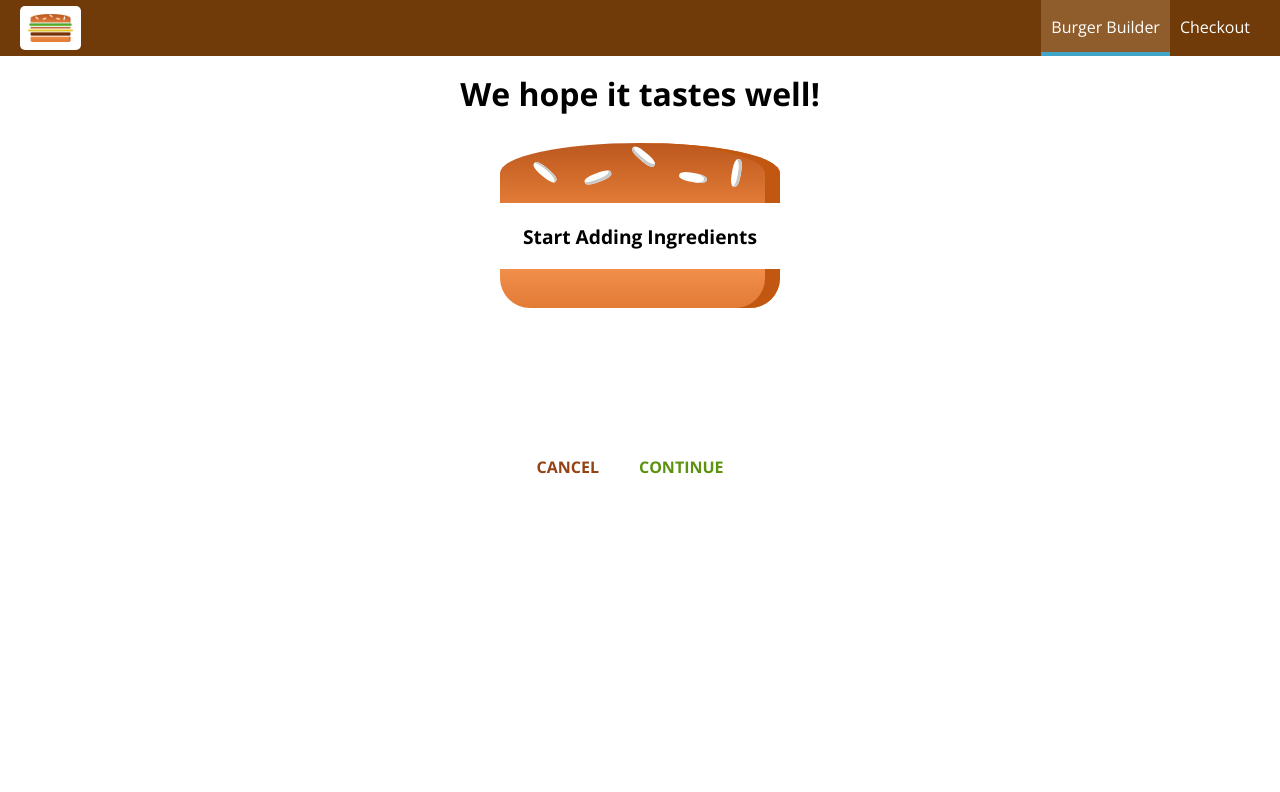
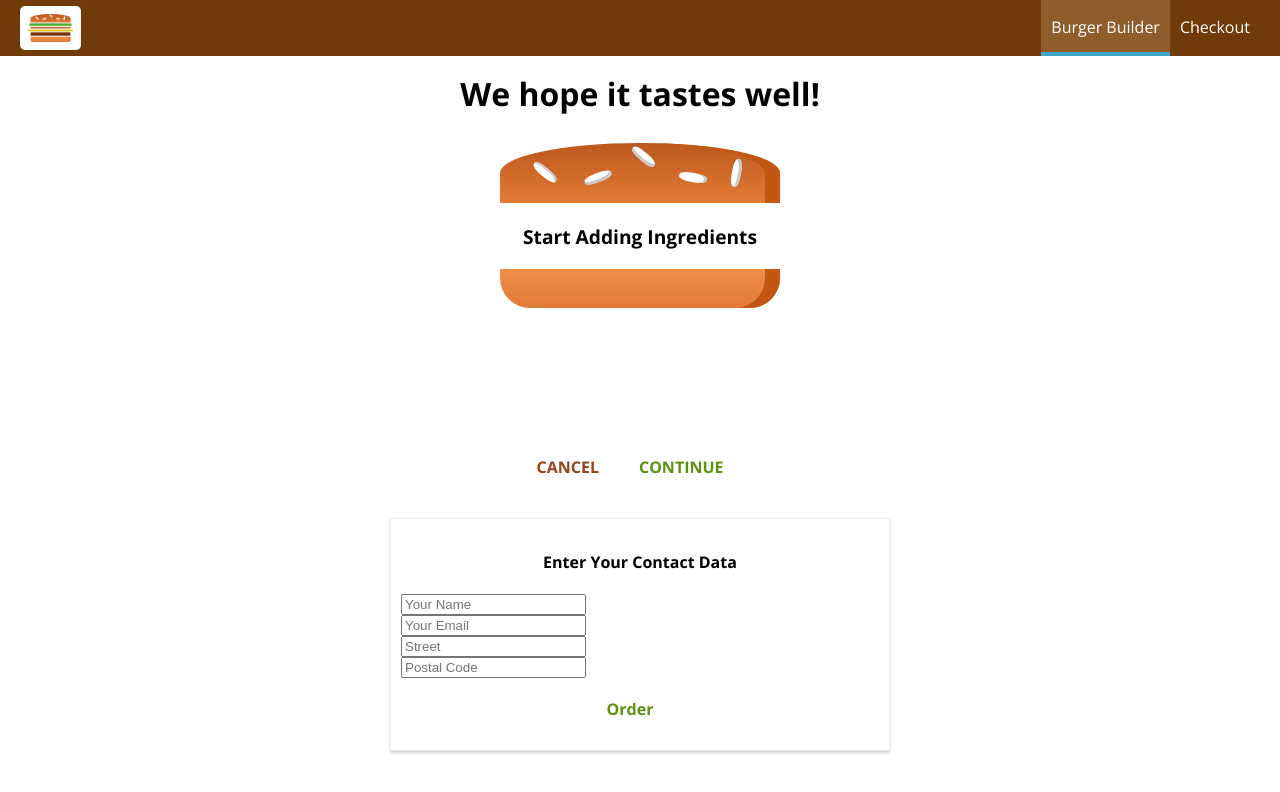
Before and after one commit to vaibhavirohilla741/Burger-Builder, a React app: page /checkout in a window 1280 px wide. Both pictures are taken after a click on the button "CONTINUE". Shown: the top 792 px of the page. Built offline with nearby package versions, Linux system fonts and the light colour scheme.

Commit message:
Add files via upload

```diff
--- a/src/components/Order/CheckoutSummary/CheckoutSummary.js
+++ b/src/components/Order/CheckoutSummary/CheckoutSummary.js
@@ -2,7 +2,7 @@
 
 import Burger from '../../Burger/Burger';
 import Button from '../../UI/Button/Button';
-import classes from './CheckoutSummary.css';
+import classes from './CheckoutSummary.module.css';
 
 const checkoutSummary = (props) => {
     return (
--- /dev/null
+++ b/src/components/Order/CheckoutSummary/CheckoutSummary.module.css
@@ -0,0 +1,12 @@
+.CheckoutSummary {
+    text-align: center;
+    width: 80%;
+    margin: auto;
+    align-items: center;
+}
+
+@media (min-width: 600px) {
+    .CheckoutSummary {
+        width: 500px;
+    }
+}
--- a/src/containers/BurgerBuilder/BurgerBuilder.js
+++ b/src/containers/BurgerBuilder/BurgerBuilder.js
@@ -45,28 +45,12 @@
     }
 
     purchaseContinueHandler = () => {
-        // this.setState({loading:true})
-        // const order = {
-        //     ingredients: this.state.ingredients,
-        //     price: this.state.totalPrice,
-        //     customer: {
-        //         name:'vaibhavi',
-        //         email:'vaibhavi@gmail',
-        //         address: {
-        //             street:'shejwal park',
-        //             zipCode:'46565',
-        //             country: 'india'
-        //         }
-        //     },
-        //     deliveryMethod:'fastest'
-        // }
-        // axios.post('/orders.json',order)
-        //     .then(response =>this.setState({loading:false, purchasing: false}))
-        //     .catch(error => this.setState({loading:false, purchasing: false}))
+
         const queryParams = [];
         for(let i in this.state.ingredients) {
             queryParams.push(encodeURIComponent(i) + '=' + encodeURIComponent(this.state.ingredients[i]))
         }
+        queryParams.push('price=' + this.state.totalPrice)
         const queryString= queryParams.join('&')
         this.props.history.push({
             pathname:'/checkout',
--- a/src/containers/Checkout/Checkout.js
+++ b/src/containers/Checkout/Checkout.js
@@ -1,23 +1,25 @@
 import React, { Component } from 'react';
-
+import { Route } from 'react-router-dom'
 import CheckoutSummary from '../../components/Order/CheckoutSummary/CheckoutSummary';
-
+import ContactData from './ContactData/ContactData'
 class Checkout extends Component {
     state = {
-        ingredients: {
-            salad: 1,
-            meat: 1,
-            cheese: 1,
-            bacon: 1
-        }
+        ingredients: null,
+        price:0
     }
-    componentDidMount() {
+    componentWillMount() {
         const query = new URLSearchParams(this.props.location.search)
         const ingredients = {};
+        let price = 0;
         for(let param of query.entries()) {
-            ingredients[param[0]] = +param[1]
+            if(param[0]==='price') {
+                price = param[1];
+            }else {
+                ingredients[param[0]] = +param[1]
+            }
+
         }
-        this.setState({ingredients:ingredients})
+        this.setState({ingredients:ingredients, totalPrice: price})
     }
 
     checkoutCancelledHandler = () => {
@@ -30,12 +32,15 @@
 
     render() {
         return (
-            <center><div>
+            <div>
                 <CheckoutSummary
                     checkoutCancelled={this.checkoutCancelledHandler}
                     checkoutContinued={this.checkoutCOntinuedHandler}
                     ingredients={this.state.ingredients}/>
-            </div></center>
+                <Route
+                    path={this.props.match.path+'/contact-data'}
+                    render={(props) => (<ContactData  ingredients={this.state.ingredients}price={this.state.totalPrice} {...props}/>)}/>
+            </div>
         );
     }
 }
--- /dev/null
+++ b/src/containers/Checkout/ContactData/ContactData.js
@@ -0,0 +1,65 @@
+import React, { Component } from 'react'
+import Button from "../../../components/UI/Button/Button"
+import classes from './ContactData.module.css'
+import axios from '../../../axiosOrders'
+import Spinner from '../../../components/UI/Spinner/Spinner'
+
+export class ContactData extends Component {
+    state = {
+        name: '',
+        email: '',
+        address: {
+            street: '',
+            postalCode: ''
+        },
+        loading: false
+    }
+    orderHandler = (event) => {
+        event.preventDefault();
+         this.setState({loading:true})
+        const order = {
+            ingredients: this.props.ingredients,
+            price: this.props.price,
+            customer: {
+                name:'vaibhavi',
+                email:'vaibhavi@gmail',
+                address: {
+                    street:'shejwal park',
+                    zipCode:'46565',
+                    country: 'india'
+                }
+            },
+            deliveryMethod:'fastest'
+        }
+        axios.post('/orders.json',order)
+            .then(response =>{
+                this.setState({loading:false})
+                this.props.history.push('/');
+            })
+            .catch(error => this.setState({loading:false}))
+
+
+    }
+    render() {
+        let form = (
+        <form>
+            <input className={classes.Input} type='text' name="name" placeholder="Your Name" />
+            <input className={classes.Input} type='email' name="email" placeholder="Your Email" />
+            <input className={classes.Input} type='text' name="street" placeholder="Street" />
+            <input className={classes.Input} type='text' name="postal" placeholder="Postal Code" />
+            <Button btnType="Success" clicked={this.orderHandler}>Order</Button>
+        </form>);
+        if(this.state.loading) {
+            form = <Spinner />;
+        }
+
+        return (
+            <div className={classes.ContactData}>
+                <h4>Enter Your Contact Data</h4>
+                {form}
+            </div>
+        )
+    }
+}
+
+export default ContactData
--- /dev/null
+++ b/src/containers/Checkout/ContactData/ContactData.module.css
@@ -0,0 +1,18 @@
+.ContactData {
+    margin: 20px auto;
+    width: 80%;
+    text-align: center;
+    box-shadow: 0 2px 3px #ccc;
+    border: 1px solid #eee;
+    padding: 10px;
+    box-sizing: border-box;
+}
+.Input {
+    display: block;
+}
+
+@media (min-width: 600px) {
+    .ContactData {
+        width: 500px;
+    }
+}
```
